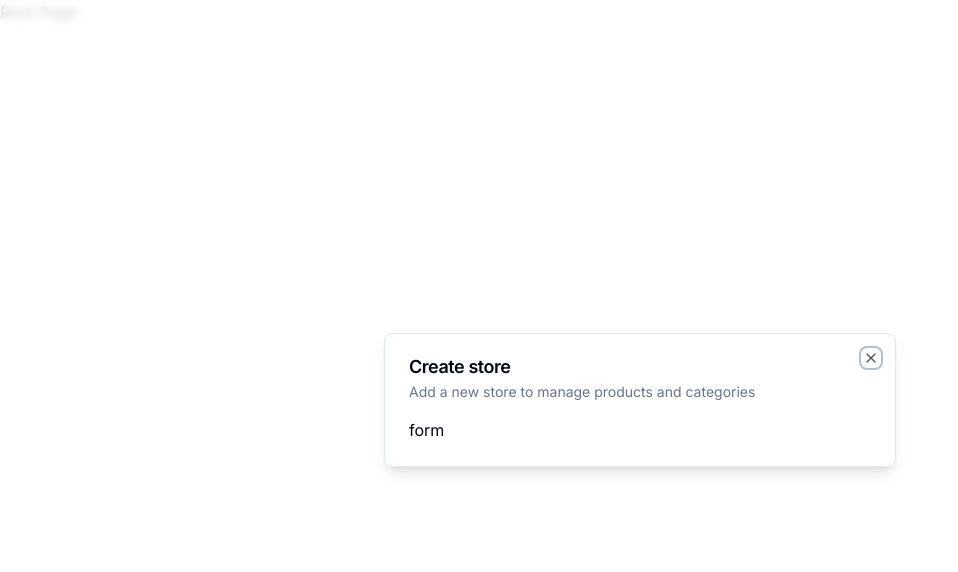
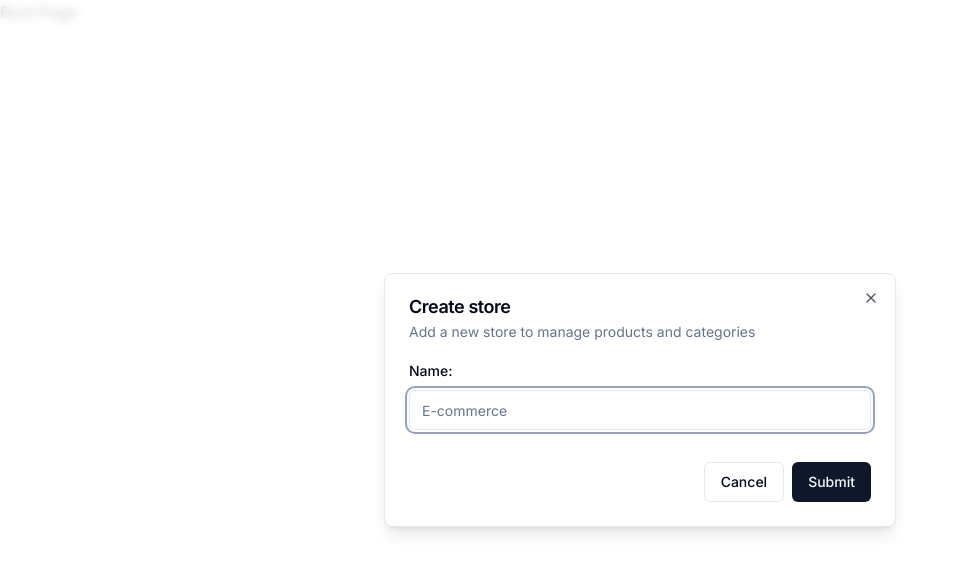
Before and after one commit to vitalii-minchuk/shop-app, a Next.js app: page / in a window 1280 px wide. Shown: the top 572 px of the page, without its empty margins (0-958 px from the left). Built offline with nearby package versions, Linux system fonts and the light colour scheme.

Commit message:
add form validation

```diff
--- a/app/(root)/page.tsx
+++ b/app/(root)/page.tsx
@@ -2,7 +2,6 @@
 
 import { useEffect } from "react";
 
-import { Modal } from "@/components/ui/modal";
 import { useStoreModal } from "@/hooks/use-store-modal";
 
 export default function Home() {
--- a/components/modals/store-modal.tsx
+++ b/components/modals/store-modal.tsx
@@ -1,10 +1,29 @@
 "use client"
+
+import { useForm } from "react-hook-form"
+import {zodResolver} from '@hookform/resolvers/zod'
 
 import { Modal } from "@/components/ui/modal"
 import { useStoreModal } from "@/hooks/use-store-modal"
+import { StoreFormType, storeFormSchema } from "@/validation"
+import { Form, FormControl, FormField, FormItem, FormLabel, FormMessage } from "@/components/ui/form"
+import { Button } from "@/components/ui/button"
+import { Input } from "@/components/ui/input"
 
 export const StoreModal = () => {
     const storeModal = useStoreModal()
+
+    const form = useForm<StoreFormType>({
+      resolver: zodResolver(storeFormSchema),
+      defaultValues: {
+        name: ''
+      }
+    })
+
+    const onSubmit = async (values: StoreFormType) => {
+console.log('%cstore-modal.tsx line:24 values', 'color: #007acc;', values);
+    }
+
   return (
     <Modal
         title="Create store"
@@ -12,7 +31,27 @@
         isOpen={storeModal.isOpen}
         onClose={storeModal.onClose}
     >
-        form
+      <Form {...form}>
+        <form onSubmit={form.handleSubmit(onSubmit)} className="space-y-8">
+          <FormField
+            control={form.control}
+            name="name"
+            render={({ field }) => (
+              <FormItem>
+                <FormLabel>Name:</FormLabel>
+                <FormControl>
+                  <Input placeholder="E-commerce" {...field} />
+                </FormControl>
+                <FormMessage />
+              </FormItem>
+            )}
+          />
+          <div className="flex justify-end space-x-2">
+            <Button variant="outline">Cancel</Button>
+            <Button type="submit">Submit</Button>
+          </div>
+        </form>
+      </Form>
     </Modal>
   )
 }
--- /dev/null
+++ b/components/ui/form.tsx
@@ -0,0 +1,176 @@
+import * as React from "react"
+import * as LabelPrimitive from "@radix-ui/react-label"
+import { Slot } from "@radix-ui/react-slot"
+import {
+  Controller,
+  ControllerProps,
+  FieldPath,
+  FieldValues,
+  FormProvider,
+  useFormContext,
+} from "react-hook-form"
+
+import { cn } from "@/lib/utils"
+import { Label } from "@/components/ui/label"
+
+const Form = FormProvider
+
+type FormFieldContextValue<
+  TFieldValues extends FieldValues = FieldValues,
+  TName extends FieldPath<TFieldValues> = FieldPath<TFieldValues>
+> = {
+  name: TName
+}
+
+const FormFieldContext = React.createContext<FormFieldContextValue>(
+  {} as FormFieldContextValue
+)
+
+const FormField = <
+  TFieldValues extends FieldValues = FieldValues,
+  TName extends FieldPath<TFieldValues> = FieldPath<TFieldValues>
+>({
+  ...props
+}: ControllerProps<TFieldValues, TName>) => {
+  return (
+    <FormFieldContext.Provider value={{ name: props.name }}>
+      <Controller {...props} />
+    </FormFieldContext.Provider>
+  )
+}
+
+const useFormField = () => {
+  const fieldContext = React.useContext(FormFieldContext)
+  const itemContext = React.useContext(FormItemContext)
+  const { getFieldState, formState } = useFormContext()
+
+  const fieldState = getFieldState(fieldContext.name, formState)
+
+  if (!fieldContext) {
+    throw new Error("useFormField should be used within <FormField>")
+  }
+
+  const { id } = itemContext
+
+  return {
+    id,
+    name: fieldContext.name,
+    formItemId: `${id}-form-item`,
+    formDescriptionId: `${id}-form-item-description`,
+    formMessageId: `${id}-form-item-message`,
+    ...fieldState,
+  }
+}
+
+type FormItemContextValue = {
+  id: string
+}
+
+const FormItemContext = React.createContext<FormItemContextValue>(
+  {} as FormItemContextValue
+)
+
+const FormItem = React.forwardRef<
+  HTMLDivElement,
+  React.HTMLAttributes<HTMLDivElement>
+>(({ className, ...props }, ref) => {
+  const id = React.useId()
+
+  return (
+    <FormItemContext.Provider value={{ id }}>
+      <div ref={ref} className={cn("space-y-2", className)} {...props} />
+    </FormItemContext.Provider>
+  )
+})
+FormItem.displayName = "FormItem"
+
+const FormLabel = React.forwardRef<
+  React.ElementRef<typeof LabelPrimitive.Root>,
+  React.ComponentPropsWithoutRef<typeof LabelPrimitive.Root>
+>(({ className, ...props }, ref) => {
+  const { error, formItemId } = useFormField()
+
+  return (
+    <Label
+      ref={ref}
+      className={cn(error && "text-destructive", className)}
+      htmlFor={formItemId}
+      {...props}
+    />
+  )
+})
+FormLabel.displayName = "FormLabel"
+
+const FormControl = React.forwardRef<
+  React.ElementRef<typeof Slot>,
+  React.ComponentPropsWithoutRef<typeof Slot>
+>(({ ...props }, ref) => {
+  const { error, formItemId, formDescriptionId, formMessageId } = useFormField()
+
+  return (
+    <Slot
+      ref={ref}
+      id={formItemId}
+      aria-describedby={
+        !error
+          ? `${formDescriptionId}`
+          : `${formDescriptionId} ${formMessageId}`
+      }
+      aria-invalid={!!error}
+      {...props}
+    />
+  )
+})
+FormControl.displayName = "FormControl"
+
+const FormDescription = React.forwardRef<
+  HTMLParagraphElement,
+  React.HTMLAttributes<HTMLParagraphElement>
+>(({ className, ...props }, ref) => {
+  const { formDescriptionId } = useFormField()
+
+  return (
+    <p
+      ref={ref}
+      id={formDescriptionId}
+      className={cn("text-sm text-muted-foreground", className)}
+      {...props}
+    />
+  )
+})
+FormDescription.displayName = "FormDescription"
+
+const FormMessage = React.forwardRef<
+  HTMLParagraphElement,
+  React.HTMLAttributes<HTMLParagraphElement>
+>(({ className, children, ...props }, ref) => {
+  const { error, formMessageId } = useFormField()
+  const body = error ? String(error?.message) : children
+
+  if (!body) {
+    return null
+  }
+
+  return (
+    <p
+      ref={ref}
+      id={formMessageId}
+      className={cn("text-sm font-medium text-destructive", className)}
+      {...props}
+    >
+      {body}
+    </p>
+  )
+})
+FormMessage.displayName = "FormMessage"
+
+export {
+  useFormField,
+  Form,
+  FormItem,
+  FormLabel,
+  FormControl,
+  FormDescription,
+  FormMessage,
+  FormField,
+}
--- /dev/null
+++ b/components/ui/input.tsx
@@ -0,0 +1,25 @@
+import * as React from "react"
+
+import { cn } from "@/lib/utils"
+
+export interface InputProps
+  extends React.InputHTMLAttributes<HTMLInputElement> {}
+
+const Input = React.forwardRef<HTMLInputElement, InputProps>(
+  ({ className, type, ...props }, ref) => {
+    return (
+      <input
+        type={type}
+        className={cn(
+          "flex h-10 w-full rounded-md border border-input bg-background px-3 py-2 text-sm ring-offset-background file:border-0 file:bg-transparent file:text-sm file:font-medium placeholder:text-muted-foreground focus-visible:outline-none focus-visible:ring-2 focus-visible:ring-ring focus-visible:ring-offset-2 disabled:cursor-not-allowed disabled:opacity-50",
+          className
+        )}
+        ref={ref}
+        {...props}
+      />
+    )
+  }
+)
+Input.displayName = "Input"
+
+export { Input }
--- /dev/null
+++ b/components/ui/label.tsx
@@ -0,0 +1,26 @@
+"use client"
+
+import * as React from "react"
+import * as LabelPrimitive from "@radix-ui/react-label"
+import { cva, type VariantProps } from "class-variance-authority"
+
+import { cn } from "@/lib/utils"
+
+const labelVariants = cva(
+  "text-sm font-medium leading-none peer-disabled:cursor-not-allowed peer-disabled:opacity-70"
+)
+
+const Label = React.forwardRef<
+  React.ElementRef<typeof LabelPrimitive.Root>,
+  React.ComponentPropsWithoutRef<typeof LabelPrimitive.Root> &
+    VariantProps<typeof labelVariants>
+>(({ className, ...props }, ref) => (
+  <LabelPrimitive.Root
+    ref={ref}
+    className={cn(labelVariants(), className)}
+    {...props}
+  />
+))
+Label.displayName = LabelPrimitive.Root.displayName
+
+export { Label }
--- a/package.json
+++ b/package.json
@@ -10,7 +10,9 @@
   },
   "dependencies": {
     "@clerk/nextjs": "^4.21.15",
+    "@hookform/resolvers": "^3.1.1",
     "@radix-ui/react-dialog": "^1.0.4",
+    "@radix-ui/react-label": "^2.0.2",
     "@radix-ui/react-slot": "^1.0.2",
     "@types/node": "20.4.2",
     "@types/react": "18.2.15",
@@ -25,10 +27,12 @@
     "postcss": "8.4.26",
     "react": "18.2.0",
     "react-dom": "18.2.0",
+    "react-hook-form": "^7.45.2",
     "tailwind-merge": "^1.14.0",
     "tailwindcss": "3.3.3",
     "tailwindcss-animate": "^1.0.6",
     "typescript": "5.1.6",
+    "zod": "^3.21.4",
     "zustand": "^4.3.9"
   }
 }
--- /dev/null
+++ b/validation/index.ts
@@ -0,0 +1,7 @@
+import * as Zod from 'zod'
+
+export const storeFormSchema = Zod.object({
+    name: Zod.string().min(1)
+})
+
+export type StoreFormType = Zod.infer<typeof storeFormSchema>
```
Also changed, not shown: 1 other file (tests, documents, lock files or other folders).
